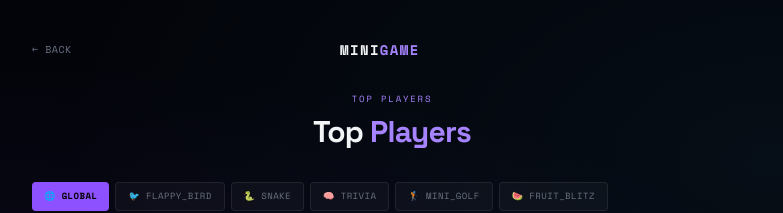
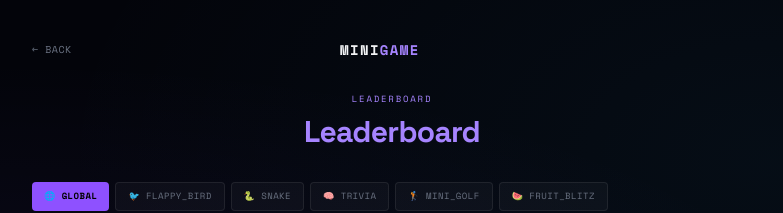
Before and after one commit to BernardOnuh/minigames, a Next.js app: page /leaderboard in a window 1280 px wide. Shown: the top 213 px of the page, without its empty margins (248-1031 px from the left). Built offline with nearby package versions, Linux system fonts and the light colour scheme; no server answers; the database is empty.

Commit message:
relabel leaderboard page heading

```diff
--- a/app/leaderboard/page.tsx
+++ b/app/leaderboard/page.tsx
@@ -104,9 +104,9 @@ export default function LeaderboardPage() {
 
         {/* Header */}
         <div className="text-center mb-6 sm:mb-8">
-          <p className="font-mono-arc text-[9px] text-violet-400 uppercase tracking-[0.2em] mb-2">Top Players</p>
+          <p className="font-mono-arc text-[9px] text-violet-400 uppercase tracking-[0.2em] mb-2">Leaderboard</p>
           <h1 className="text-2xl sm:text-3xl font-black tracking-tight">
-            Top <span className="text-violet-400">Players</span>
+            <span className="text-violet-400">Leaderboard</span>
           </h1>
         </div>
 
```
